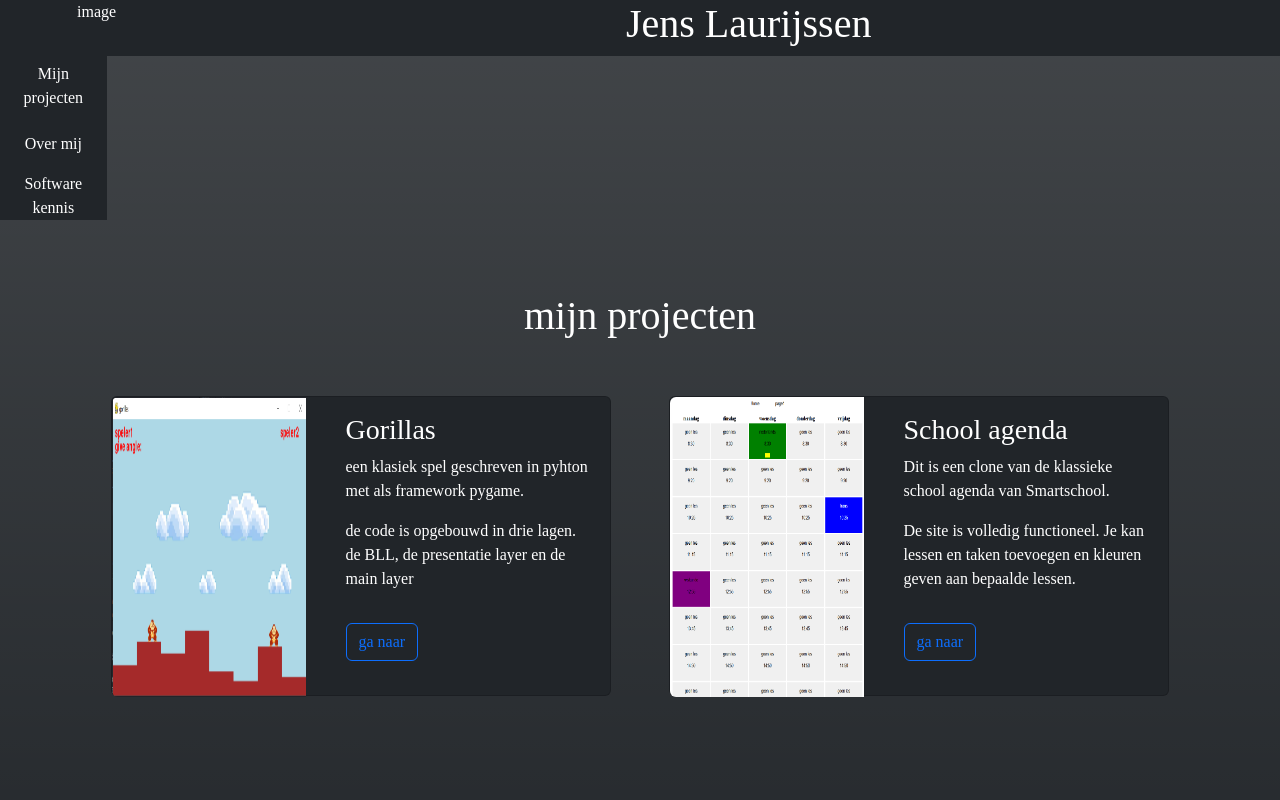
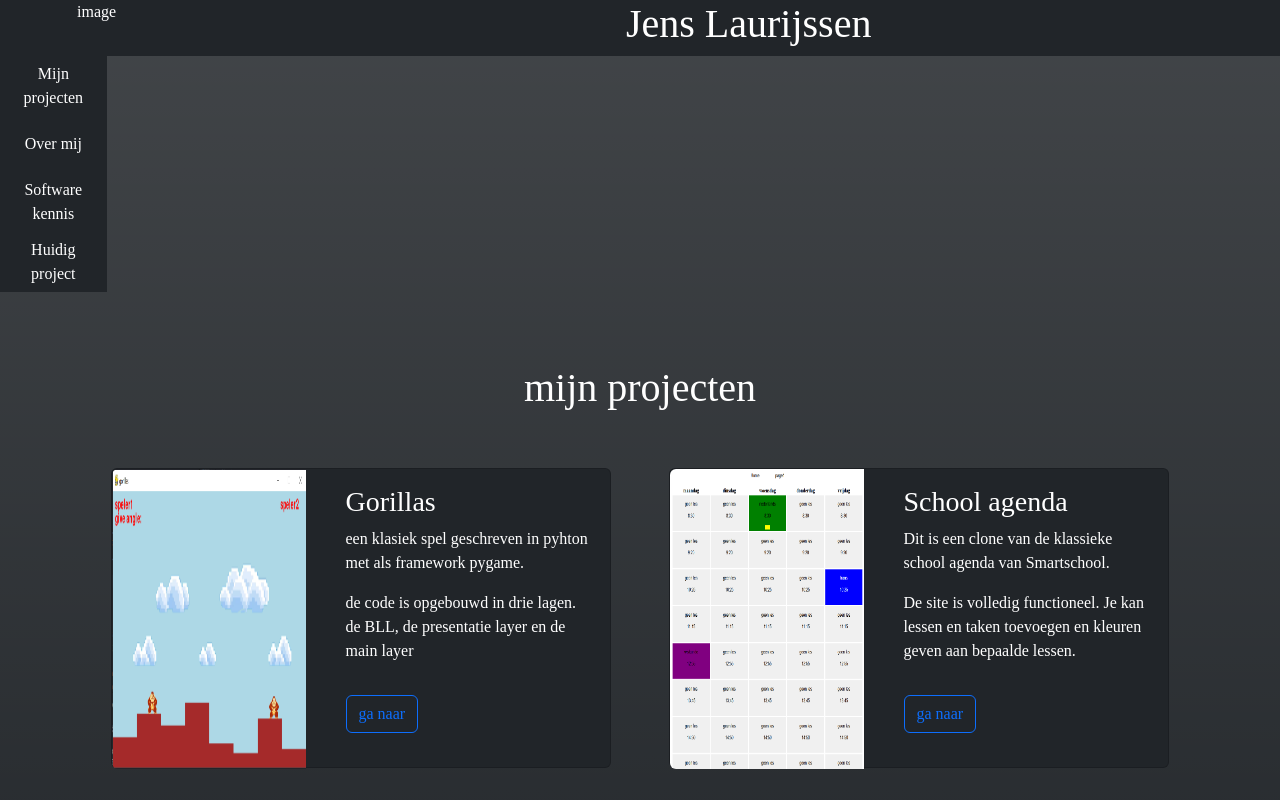
Before and after one commit to jensthebrogrammer/portofolio_site, a React (Vite) app in the folder frontend/: page /#/ in a window 1280 px wide. Shown: the top 800 px of the page. Built offline with nearby package versions, Linux system fonts and the light colour scheme.

Commit message:
finished the current project section

```diff
--- a/frontend/src/App.css
+++ b/frontend/src/App.css
@@ -5,6 +5,7 @@ body{
 
 html{
   scroll-behavior: smooth;
+  scrollbar-width: none;
 }
 
 .btns-excirsise{
@@ -78,6 +79,7 @@ body{
   width: 1200px;
   height: 600px;
   margin-top: 100px;
+  margin-bottom: 150px
 }
 
 .img-huidig-project{
--- a/frontend/src/modules/huidigProject.jsx
+++ b/frontend/src/modules/huidigProject.jsx
@@ -11,7 +11,23 @@ export default function HuidigProject() {
           </div>
 
           <div className="col-7">
-            <h1 className="text-center">Weather site</h1>
+            <h1 className="text-center mb-5">Weather site</h1>
+
+            <p className="fs-5 text-start mb-5">
+              Op dit moment ben ik bezig met een weer website bouwen. De bedoeling is dat ik data kan halen van 1 of meerdere weerstations en die wervolgens op mijn website kan weergeven.
+            </p>
+
+            <p className="fs-5 text-start mb-5">
+              Het is mij al gelukt om een webscraper te bouwen voor de website "Buienalarm" en een backend te bouwen in Python die de data naar de frontend stuurt.
+              De volgende stap is een frontend webserver maken die de data mooi presenteerd.
+            </p>
+
+            <p className="fs-5 text-start mb-5">
+              Ik gebruik verschillende softwarepakketten om dit te bouwen. Python voor de webscraper samen met de BeautifulSoup library, Python voor de backend samen met Flask als framework. Voor de frontend ben ik van plan Javascript te gebruiken samen met React, Vite, en Bootstrap als frameworks.
+            </p>
+
+            <div className="text-start d-inline">bezoek mijn github repository: </div>
+            <a href="https://github.com/jensthebrogrammer/weather_site">https://github.com/jensthebrogrammer/weather_site</a>
           </div>
         </div>
       </div>
--- a/frontend/src/modules/navbar.jsx
+++ b/frontend/src/modules/navbar.jsx
@@ -18,9 +18,15 @@ export default function Navbar() {
         </Link>
       </div>
 
-      <div className="container nav-bar-element align-items-center justify-content-center">
+      <div className="container nav-bar-element align-items-center justify-content-center p-3">
         <Link smooth to="#softwareKennis" className="nav-link text-center">
           Software kennis
+        </Link>
+      </div>
+
+      <div className="container nav-bar-element align-items-center justify-content-center p-3">
+        <Link smooth to="#huidigProject" className="nav-link text-center">
+          Huidig project
         </Link>
       </div>
     </nav>
```
